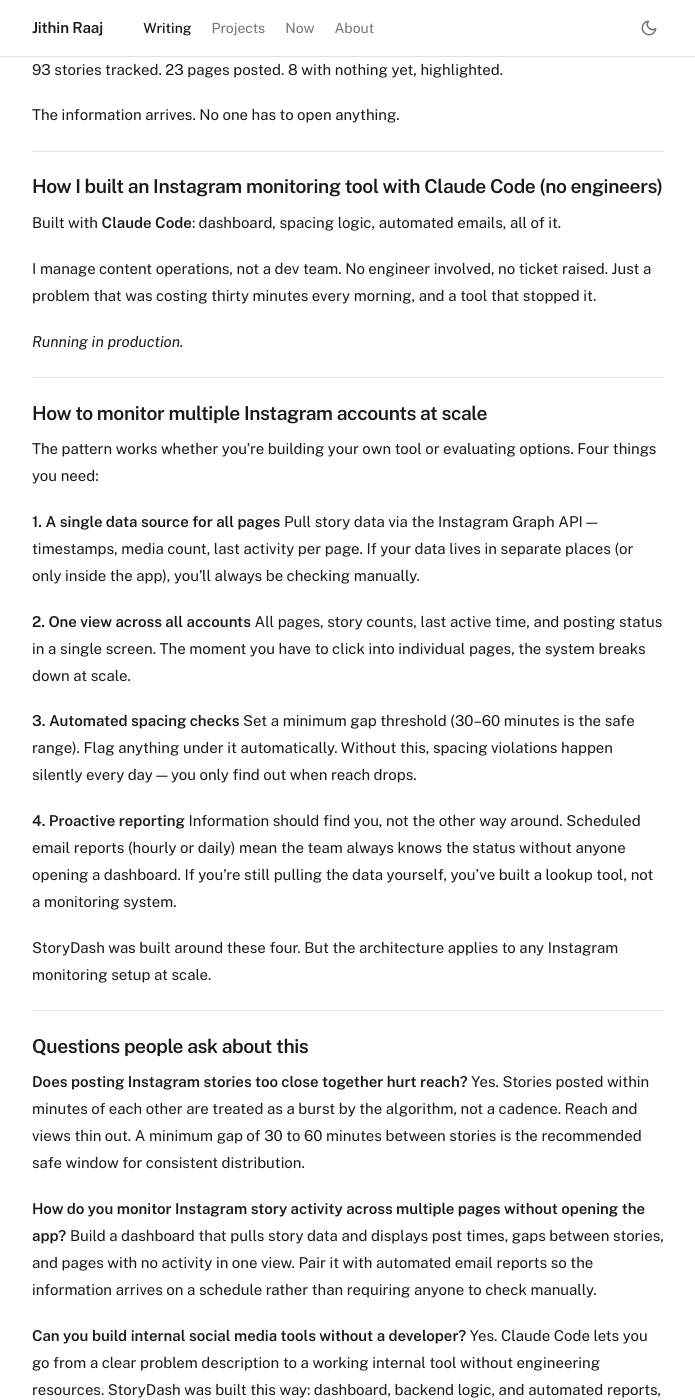
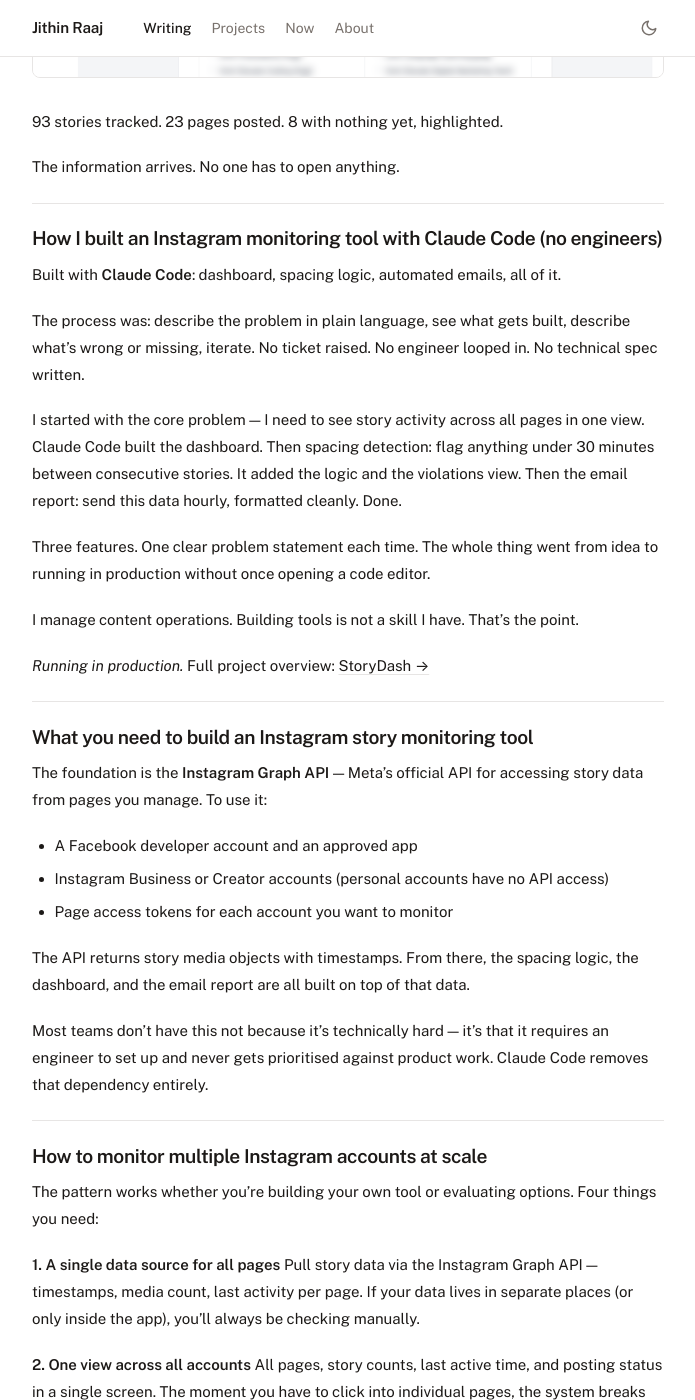
Before and after one commit to jithinrajtk/jithinrajtk.github.io, a Jekyll site: the page built from _posts/2026-04-05-storydash-monitoring-instagram-pages.md, in a window 1280 px wide and 1400 px high, scrolled down 3670 px. Shown: the whole window, without its empty margins (292-987 px from the left). Built offline with Jekyll 4.4.1, drawn with Linux system fonts in a browser that asks for light colours; nearby versions of some CDN libraries; some of the changed text lies outside the part shown.

Commit message:
Deepen on-page content and complete technical SEO for StoryDash post
- Add last_modified_at (dateModified signal for Google freshness)
- Add "Instagram story analytics" keyword in first 100 words of body
- Rename H2 "Drill into any page" with keyword-rich version
- Expand "How I built it" section from 3 sentences to full explanation
- Add "What you need to build this" section (Instagram Graph API, prerequisites)
- Internal link to /projects/storydash/
- Add wordCount to BlogPosting schema in post.html

```diff
--- a/_layouts/post.html
+++ b/_layouts/post.html
@@ -25,7 +25,8 @@
     "url": "https://jithinraaj.in"
   },
   "url": "{{ page.url | absolute_url }}",
-  "mainEntityOfPage": "{{ page.url | absolute_url }}"
+  "mainEntityOfPage": "{{ page.url | absolute_url }}",
+  "wordCount": {{ content | number_of_words }}
 }
 </script>
 
--- a/_posts/2026-04-05-storydash-monitoring-instagram-pages.md
+++ b/_posts/2026-04-05-storydash-monitoring-instagram-pages.md
@@ -17,7 +18,7 @@
 
 That's not monitoring. That's just time disappearing.
 
-This post covers how to monitor Instagram story activity across 25+ pages without opening the app — including how to catch story spacing violations that quietly hurt reach, how to build an internal story dashboard, and how to set up automated hourly email reports. Built entirely with Claude Code by someone running content operations, not engineering.
+This post covers how to monitor Instagram story activity across 25+ pages without opening the app — including how to catch story spacing violations that quietly hurt reach, how to build an internal Instagram story analytics dashboard, and how to set up automated hourly email reports. Built entirely with Claude Code by someone running content operations, not engineering.
 
 ---
 
@@ -55,7 +56,7 @@
 
 ---
 
-## Drill into any page
+## Per-page Instagram story analytics: timestamps, thumbnails, and spacing
 
 Click any page, see the full day: thumbnails, timestamps, exactly where the gaps are too short.
 
@@ -83,9 +84,29 @@
 
 Built with **Claude Code**: dashboard, spacing logic, automated emails, all of it.
 
-I manage content operations, not a dev team. No engineer involved, no ticket raised. Just a problem that was costing thirty minutes every morning, and a tool that stopped it.
+The process was: describe the problem in plain language, see what gets built, describe what's wrong or missing, iterate. No ticket raised. No engineer looped in. No technical spec written.
 
-*Running in production.*
+I started with the core problem — I need to see story activity across all pages in one view. Claude Code built the dashboard. Then spacing detection: flag anything under 30 minutes between consecutive stories. It added the logic and the violations view. Then the email report: send this data hourly, formatted cleanly. Done.
+
+Three features. One clear problem statement each time. The whole thing went from idea to running in production without once opening a code editor.
+
+I manage content operations. Building tools is not a skill I have. That's the point.
+
+*Running in production.* Full project overview: [StoryDash →](/projects/storydash/)
+
+---
+
+## What you need to build an Instagram story monitoring tool
+
+The foundation is the **Instagram Graph API** — Meta's official API for accessing story data from pages you manage. To use it:
+
+- A Facebook developer account and an approved app
+- Instagram Business or Creator accounts (personal accounts have no API access)
+- Page access tokens for each account you want to monitor
+
+The API returns story media objects with timestamps. From there, the spacing logic, the dashboard, and the email report are all built on top of that data.
+
+Most teams don't have this not because it's technically hard — it's that it requires an engineer to set up and never gets prioritised against product work. Claude Code removes that dependency entirely.
 
 ---
 
```
Also changed, not shown: other parts of _posts/2026-04-05-storydash-monitoring-instagram-pages.md (+1 -0 lines).
